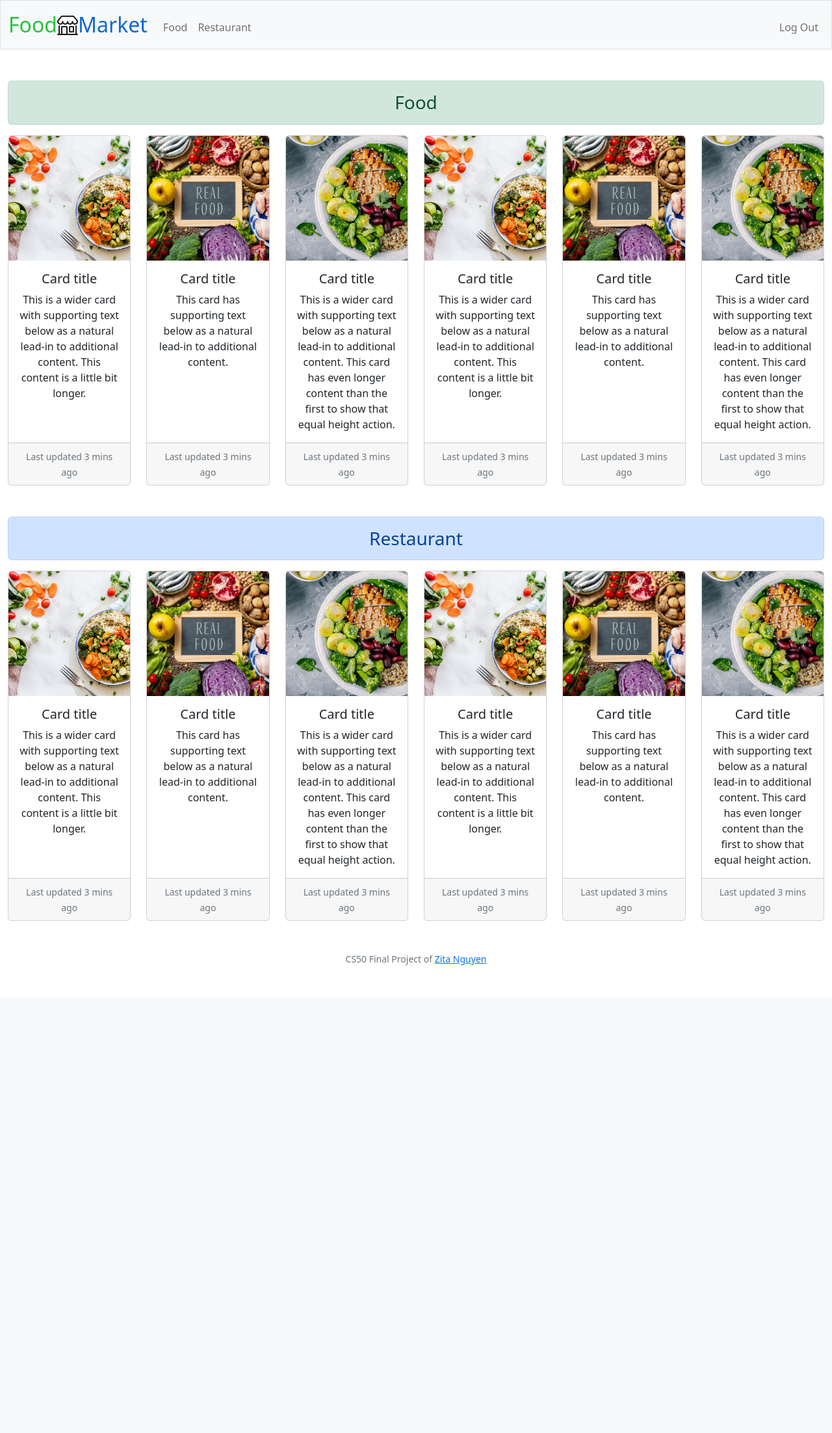
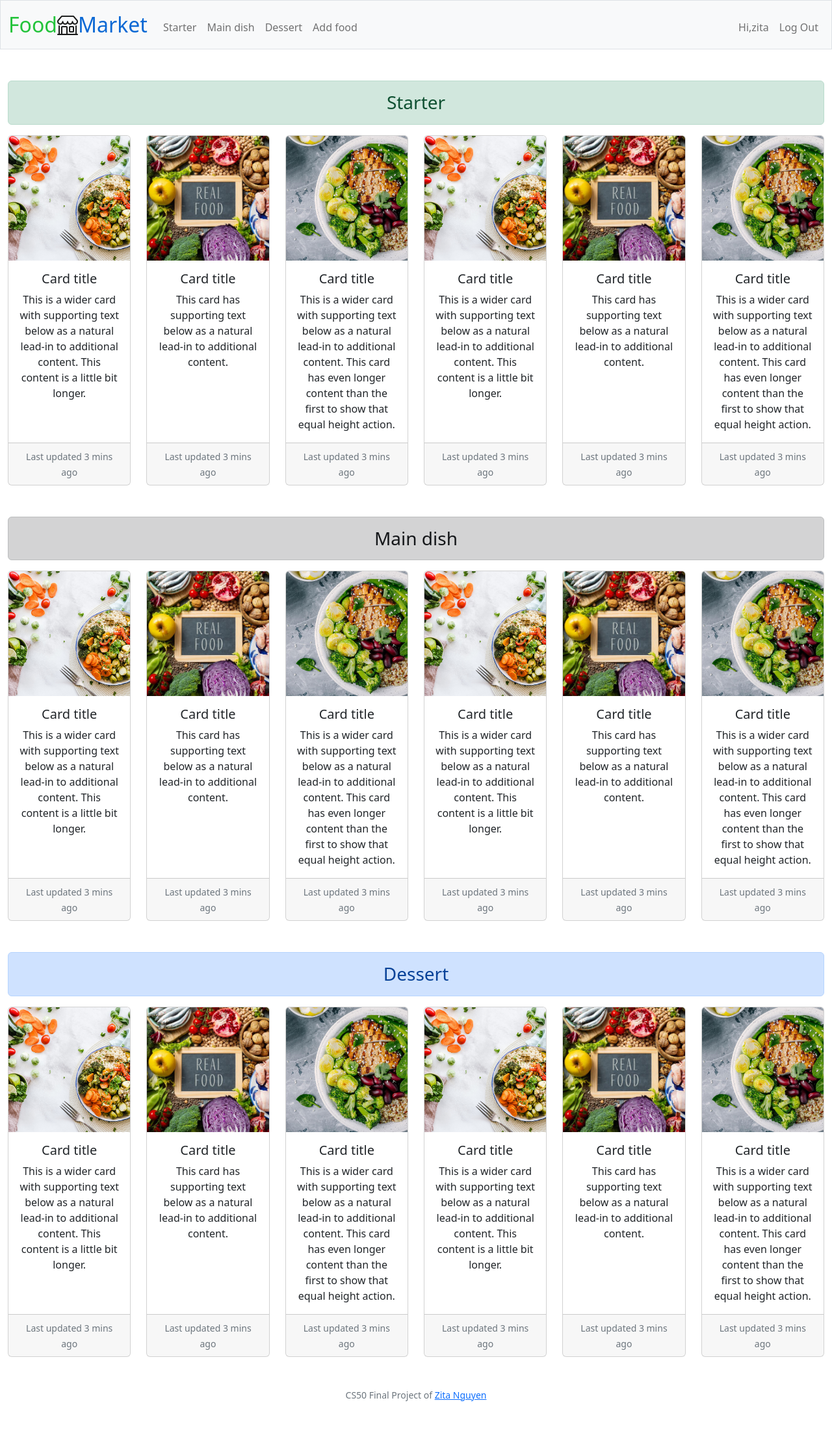
Before and after one commit to ZitaNguyen/FoodMarket, a Flask app: page / in a window 1280 px wide. Shown: the whole page at 65% size. Before the commit the page ends 1485 px from the top, so only its background shows below. Run offline with Flask 2, Linux system fonts and the light colour scheme; a user stored in the database is signed in.

Commit message:
change navbar for role buyer and seller

```diff
--- a/app.py
+++ b/app.py
@@ -100,16 +100,14 @@ def login():
 
         # Query database for user
         user = query_users(email)
-        print(user)
 
         # Ensure user exists and password is correct
         if len(user) != 1 or not check_password_hash(user[0][3], password):
             return error("invalid usernamed and/or password", 403)
 
-        # Remember which user has logged in
-        session["user_id"] = user[0][0] # user_id
-
-        # Remember user's role
+        # Remember user's info
+        session["user_id"] = user[0][0]
+        session["user_name"] = user[0][1]
         session["user_role"] = user[0][4]
 
         return redirect("/")
--- a/templates/index.html
+++ b/templates/index.html
@@ -5,11 +5,11 @@
 {% endblock %}
 
 {% block main %}
-<!-- Food section -->
+<!-- Starter section -->
 <div class="alert alert-success text-center h3" role="alert">
-    Food
+    Starter
 </div>
-<!-- Images for food -->
+<!-- Images for Starter -->
 <div class="row row-cols-1 row-cols-lg-6 row-cols-md-3 g-4">
     <div class="col">
       <div class="card h-100">
@@ -84,11 +84,92 @@
       </div>
     </div>
 </div>
-<!-- Restaurant section -->
+
+<!-- Main dish section -->
+<div class="alert alert-dark text-center h3 mt-5" role="alert">
+    Main dish
+</div>
+<!-- Images for Main dish -->
+<div class="row row-cols-1 row-cols-lg-6 row-cols-md-3 g-4">
+    <div class="col">
+      <div class="card h-100">
+        <img src="{{url_for('static', filename='images/food1.jpeg')}}" class="card-img-top" alt="...">
+        <div class="card-body">
+          <h5 class="card-title">Card title</h5>
+          <p class="card-text">This is a wider card with supporting text below as a natural lead-in to additional content. This content is a little bit longer.</p>
+        </div>
+        <div class="card-footer">
+          <small class="text-muted">Last updated 3 mins ago</small>
+        </div>
+      </div>
+    </div>
+    <div class="col">
+      <div class="card h-100">
+        <img src="{{url_for('static', filename='images/food2.jpeg')}}" class="card-img-top" alt="...">
+        <div class="card-body">
+          <h5 class="card-title">Card title</h5>
+          <p class="card-text">This card has supporting text below as a natural lead-in to additional content.</p>
+        </div>
+        <div class="card-footer">
+          <small class="text-muted">Last updated 3 mins ago</small>
+        </div>
+      </div>
+    </div>
+    <div class="col">
+      <div class="card h-100">
+        <img src="{{url_for('static', filename='images/food3.jpeg')}}" class="card-img-top" alt="...">
+        <div class="card-body">
+          <h5 class="card-title">Card title</h5>
+          <p class="card-text">This is a wider card with supporting text below as a natural lead-in to additional content. This card has even longer content than the first to show that equal height action.</p>
+        </div>
+        <div class="card-footer">
+          <small class="text-muted">Last updated 3 mins ago</small>
+        </div>
+      </div>
+    </div>
+    <div class="col">
+      <div class="card h-100">
+        <img src="{{url_for('static', filename='images/food1.jpeg')}}" class="card-img-top" alt="...">
+        <div class="card-body">
+          <h5 class="card-title">Card title</h5>
+          <p class="card-text">This is a wider card with supporting text below as a natural lead-in to additional content. This content is a little bit longer.</p>
+        </div>
+        <div class="card-footer">
+          <small class="text-muted">Last updated 3 mins ago</small>
+        </div>
+      </div>
+    </div>
+    <div class="col">
+      <div class="card h-100">
+        <img src="{{url_for('static', filename='images/food2.jpeg')}}" class="card-img-top" alt="...">
+        <div class="card-body">
+          <h5 class="card-title">Card title</h5>
+          <p class="card-text">This card has supporting text below as a natural lead-in to additional content.</p>
+        </div>
+        <div class="card-footer">
+          <small class="text-muted">Last updated 3 mins ago</small>
+        </div>
+      </div>
+    </div>
+    <div class="col">
+      <div class="card h-100">
+        <img src="{{url_for('static', filename='images/food3.jpeg')}}" class="card-img-top" alt="...">
+        <div class="card-body">
+          <h5 class="card-title">Card title</h5>
+          <p class="card-text">This is a wider card with supporting text below as a natural lead-in to additional content. This card has even longer content than the first to show that equal height action.</p>
+        </div>
+        <div class="card-footer">
+          <small class="text-muted">Last updated 3 mins ago</small>
+        </div>
+      </div>
+    </div>
+</div>
+
+<!-- Dessert section -->
 <div class="alert alert-primary text-center h3 mt-5" role="alert">
-    Restaurant
+    Dessert
 </div>
-<!-- Images for restaurant -->
+<!-- Images for Dessert -->
 <div class="row row-cols-1 row-cols-lg-6 row-cols-md-3 g-4">
     <div class="col">
       <div class="card h-100">
--- a/templates/layout.html
+++ b/templates/layout.html
@@ -33,10 +33,15 @@
                 <div class="collapse navbar-collapse" id="navbar">
                     {% if session["user_id"] %}
                         <ul class="navbar-nav me-auto mt-2">
-                            <li class="nav-item"><a class="nav-link" href="/food">Food</a></li>
-                            <li class="nav-item"><a class="nav-link" href="">Restaurant</a></li>
+                            <li class="nav-item"><a class="nav-link" href="">Starter</a></li>
+                            <li class="nav-item"><a class="nav-link" href="">Main dish</a></li>
+                            <li class="nav-item"><a class="nav-link" href="">Dessert</a></li>
+                            {% if session["user_role"] == "seller" %}
+                            <li class="nav-item"><a class="nav-link" href="">Add food</a></li>
+                            {% endif %}
                         </ul>
                         <ul class="navbar-nav ms-auto mt-2">
+                            <li class="nav-item"><a class="nav-link" href="">Hi,{{ session["user_name"] }}</a></li>
                             <li class="nav-item"><a class="nav-link" href="/logout">Log Out</a></li>
                         </ul>
                     {% else %}
```
